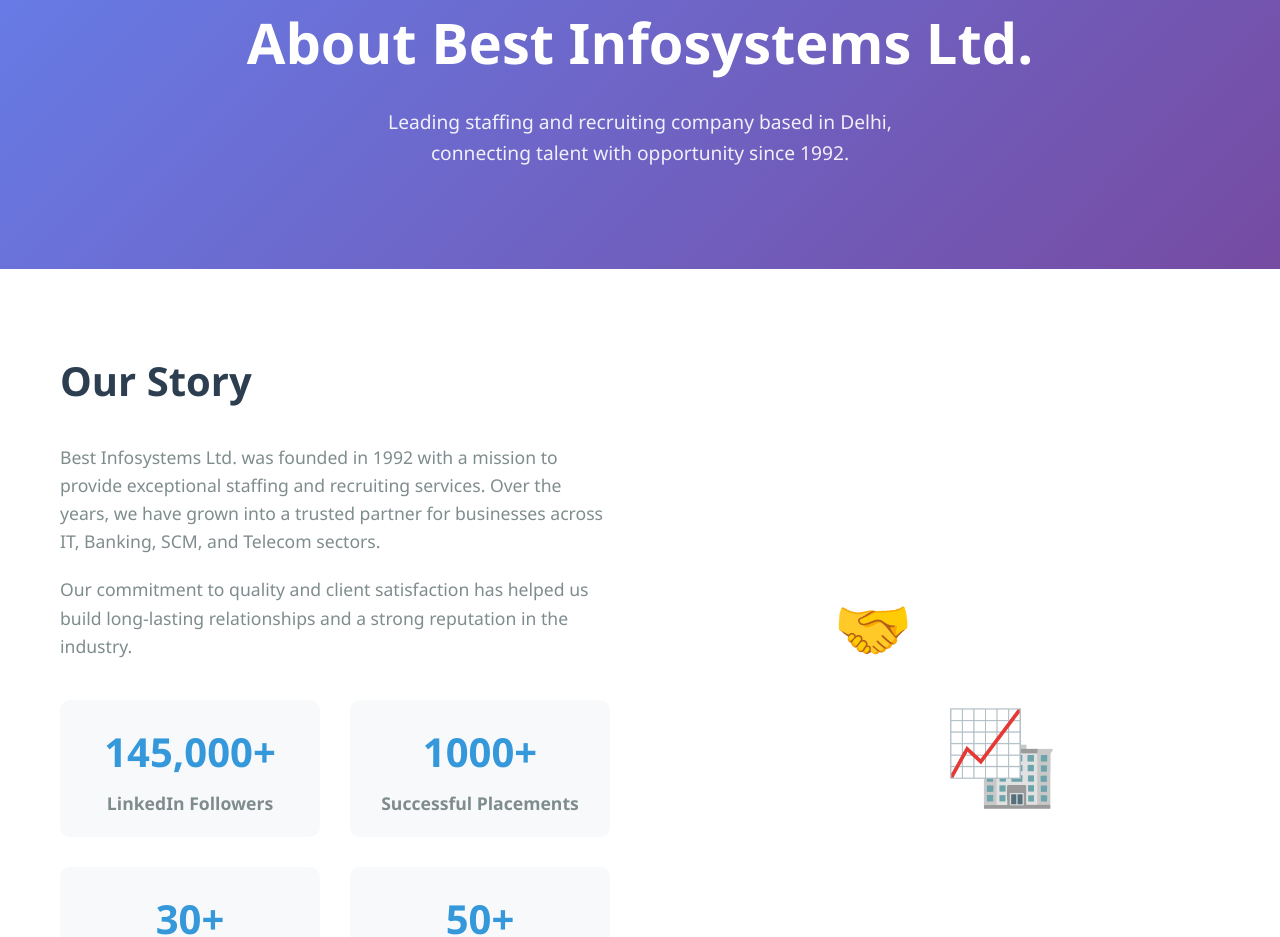
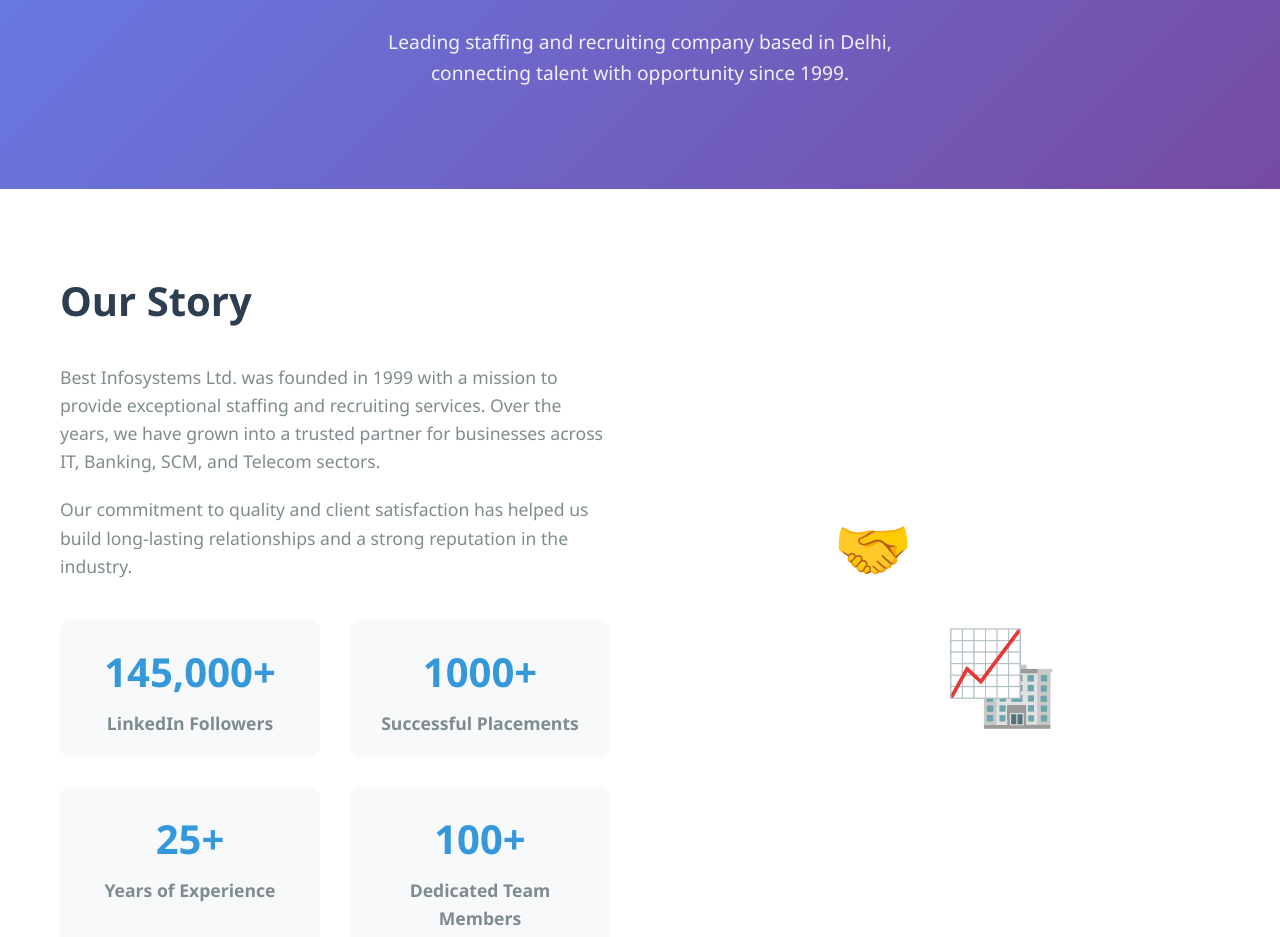
Before and after one commit to snehad1507204/bestinfo, a React (Create React App) app: page /About in a window 1280 px wide. Shown: the part 326-1263 px from the top of the page. Built offline with nearby package versions, Linux system fonts and the light colour scheme.

Commit message:
Add files via upload

```diff
--- a/src/pages/About.css
+++ b/src/pages/About.css
@@ -1,12 +1,12 @@
 .about-page {
-  padding-top: 80px;
+  /* padding-top: 80px; */
 }
 
 /* Hero Section */
 .about-hero {
   background: linear-gradient(135deg, #667eea 0%, #764ba2 100%);
   color: white;
-  padding: 100px 0;
+  padding: 100px ;
   text-align: center;
 }
 
--- a/src/pages/About.js
+++ b/src/pages/About.js
@@ -49,7 +49,7 @@
         <div className="container">
           <h1>About Best Infosystems Ltd.</h1>
           <p className="hero-subtitle">
-            Leading staffing and recruiting company based in Delhi, connecting talent with opportunity since 1992.
+            Leading staffing and recruiting company based in Delhi, connecting talent with opportunity since 1999.
           </p>
         </div>
       </section>
@@ -61,7 +61,7 @@
             <div className="story-text">
               <h2>Our Story</h2>
               <p>
-                Best Infosystems Ltd. was founded in 1992 with a mission to provide exceptional staffing and recruiting services.
+                Best Infosystems Ltd. was founded in 1999 with a mission to provide exceptional staffing and recruiting services.
                 Over the years, we have grown into a trusted partner for businesses across IT, Banking, SCM, and Telecom sectors.
               </p>
               <p>
@@ -77,11 +77,11 @@
                   <p>Successful Placements</p>
                 </div>
                 <div className="stat-item">
-                  <h3>30+</h3>
+                  <h3>25+</h3>
                   <p>Years of Experience</p>
                 </div>
                 <div className="stat-item">
-                  <h3>50+</h3>
+                  <h3>100+</h3>
                   <p>Dedicated Team Members</p>
                 </div>
               </div>
--- a/src/pages/Home.js
+++ b/src/pages/Home.js
@@ -2,6 +2,9 @@
 import HeroSection from '../components/HeroSection';
 import Services from '../components/Services';
 import AboutUs from '../components/AboutUs';
+import Partnerships from '../components/Partnerships';
+import WhyChooseUs from '../components/WhyChooseUs';
+
 import './Home.css';
 
 const Home = () => {
@@ -10,6 +13,10 @@
       <HeroSection />
       <Services />
       <AboutUs />
+      <WhyChooseUs />
+      <Partnerships />
+
+
     </div>
   );
 };
```
